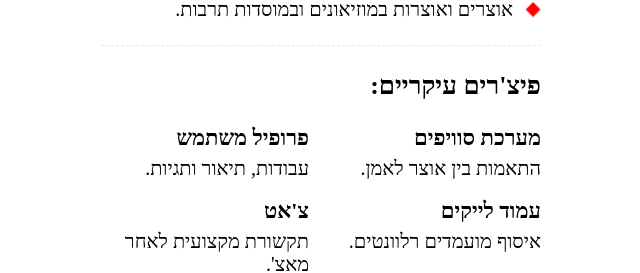
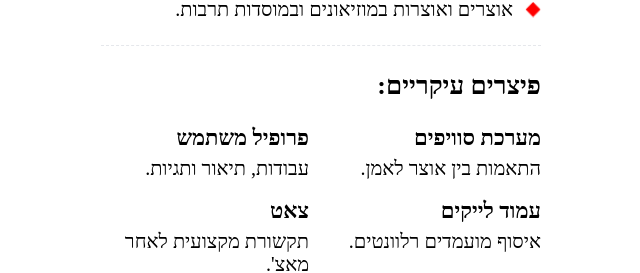
Before and after one commit to yaelshapira100/yael--app--ex2, a Next.js app: page /design/step3 in a window 1280 px wide. Shown: the part 417-690 px from the top of the page, without its empty margins (319-959 px from the left). Built offline with nearby package versions, Linux system fonts and the light colour scheme.

Commit message:
Fix spelling of 'פיצ'רים' and 'צ'אט'

```diff
--- a/app/design/step3/page.tsx
+++ b/app/design/step3/page.tsx
@@ -19,7 +19,7 @@ export default function Step3Page() {
 
           <div className={styles.separator} />
 
-          <h3 className={styles.sectionTitle}><strong>פיצ'רים עיקריים:</strong></h3>
+          <h3 className={styles.sectionTitle}><strong>פיצרים עיקריים:</strong></h3>
           <div className={styles.featuresGrid}>
             <div className={styles.featureItem}>
               <div className={styles.featureTitle}><strong>פרופיל משתמש</strong></div>
@@ -32,7 +32,7 @@ export default function Step3Page() {
             </div>
 
             <div className={styles.featureItem}>
-              <div className={styles.featureTitle}><strong>צ'אט</strong></div>
+              <div className={styles.featureTitle}><strong>צאט</strong></div>
               <div className={styles.featureText}>תקשורת מקצועית לאחר מאצ'.</div>
             </div>
 
```
